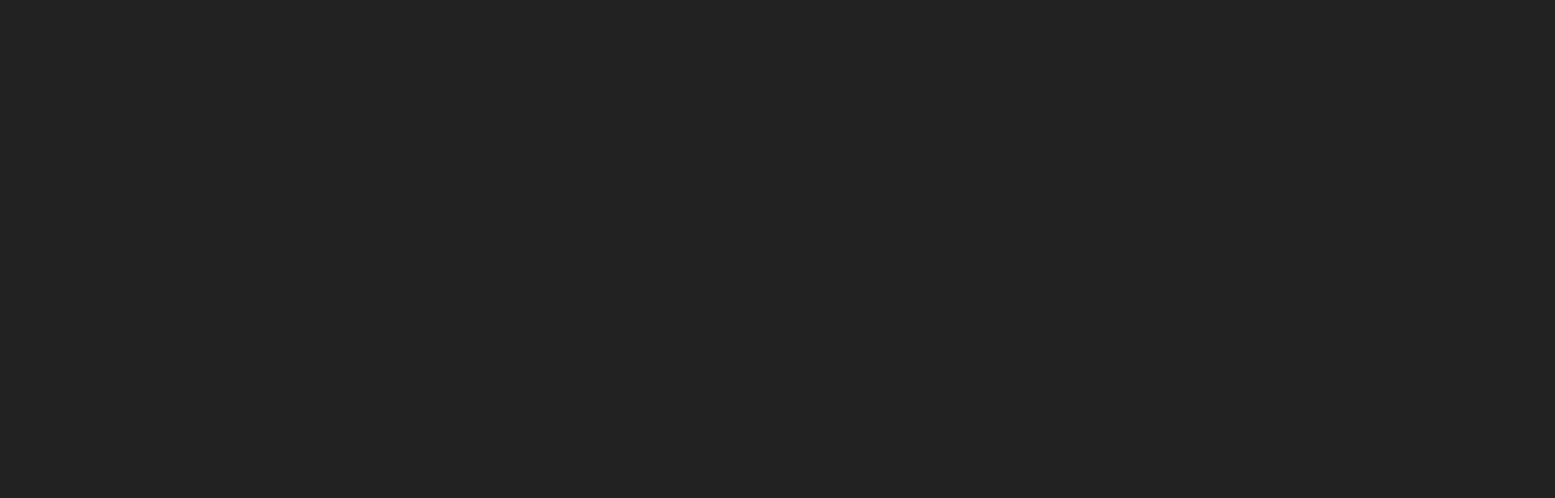
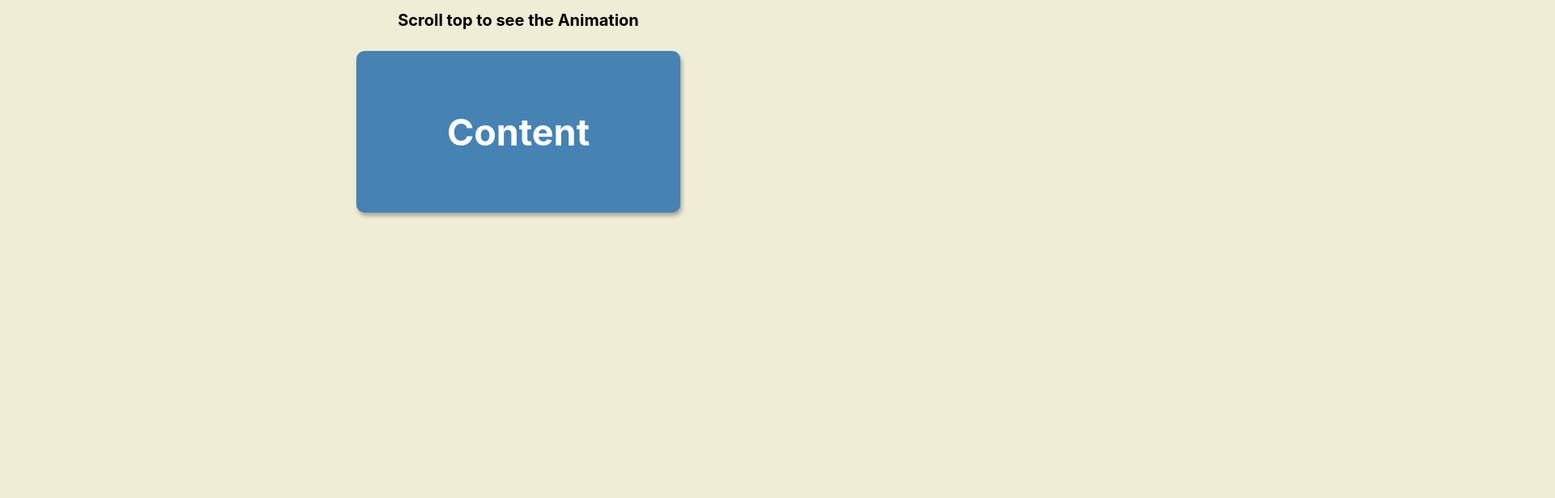
Before and after one commit to gowthamBhat/scroll-animation, a plain HTML site: page index.html in a window 1280 px wide. Shown: the top 616 px of the page at 81% size, 1920 px wide, since content can reach past the window. Drawn offline with Linux system fonts and the light colour scheme.

Commit message:
css part almost done

```diff
--- a/css/style.css
+++ b/css/style.css
@@ -7,14 +7,41 @@ html {
   font-size: 62.5%;
 }
 body {
-  background-color: #222;
+  background-color: #efedd6;
   display: flex;
-  font-size: 1.5rem;
-  font-weight: 700;
+  /* font-size: 1.5rem; */
+
   line-height: 1.5;
   align-items: center;
-  height: 100vh;
   justify-content: center;
+  flex-direction: column;
+
   font-family: -apple-system, BlinkMacSystemFont, 'Segoe UI', Roboto, Oxygen,
     Ubuntu, Cantarell, 'Open Sans', 'Helvetica Neue', sans-serif;
 }
+.title {
+  margin-top: 10px;
+}
+.box {
+  background-color: steelblue;
+  color: #fff;
+  display: flex;
+  align-items: center;
+  justify-content: center;
+  width: 400px;
+  height: 200px;
+  border-radius: 10px;
+  box-shadow: 2px 4px 5px rgba(0, 0, 0, 0.3);
+  margin: 10px;
+  transform: translateX(400%);
+  transition: transform 0.4s ease;
+}
+.box:nth-of-type(even) {
+  transform: translateX(-400%);
+}
+.box.show {
+  transform: translateX(0);
+}
+.box h2 {
+  font-size: 45px;
+}
--- a/index.html
+++ b/index.html
@@ -9,5 +9,52 @@
     <script defer src="js/script.js"></script>
     <title>Scroll Animation</title>
   </head>
-  <body></body>
+  <body>
+    <h1 class="title">Scroll top to see the Animation</h1>
+    <div class="box show">
+      <h2>Content</h2>
+    </div>
+    <div class="box">
+      <h2>Content</h2>
+    </div>
+    <div class="box">
+      <h2>Content</h2>
+    </div>
+    <div class="box show">
+      <h2>Content</h2>
+    </div>
+    <div class="box">
+      <h2>Content</h2>
+    </div>
+    <div class="box">
+      <h2>Content</h2>
+    </div>
+    <div class="box">
+      <h2>Content</h2>
+    </div>
+    <div class="box">
+      <h2>Content</h2>
+    </div>
+    <div class="box">
+      <h2>Content</h2>
+    </div>
+    <div class="box">
+      <h2>Content</h2>
+    </div>
+    <div class="box">
+      <h2>Content</h2>
+    </div>
+    <div class="box">
+      <h2>Content</h2>
+    </div>
+    <div class="box">
+      <h2>Content</h2>
+    </div>
+    <div class="box">
+      <h2>Content</h2>
+    </div>
+    <div class="box">
+      <h2>Content</h2>
+    </div>
+  </body>
 </html>
```
